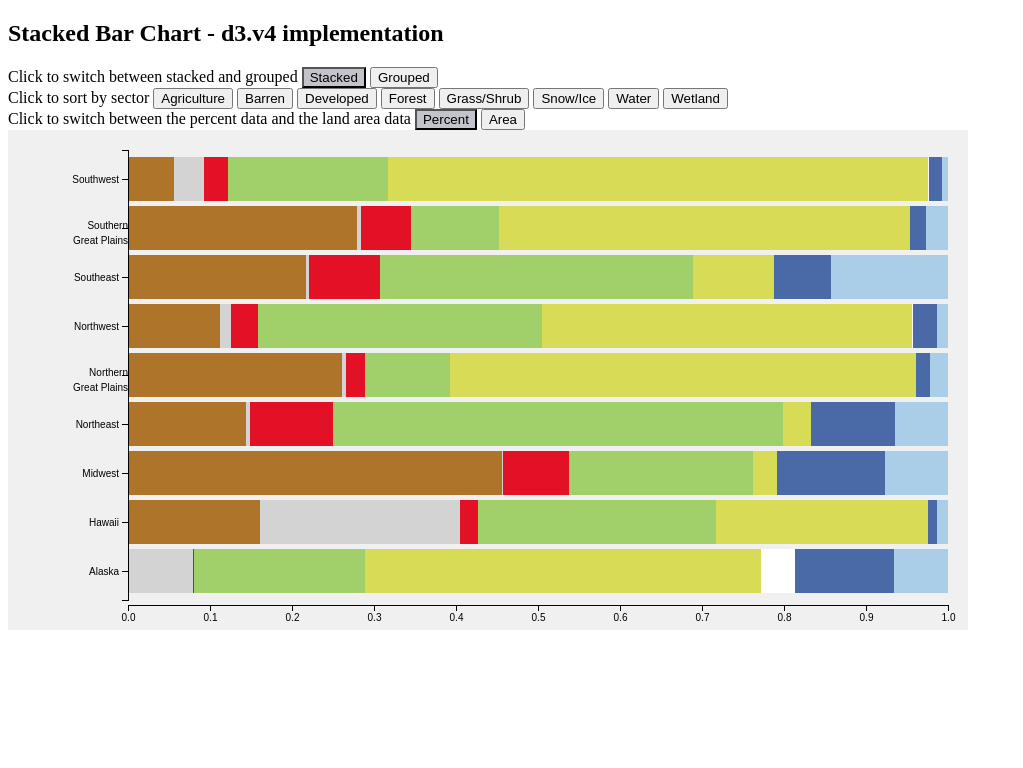
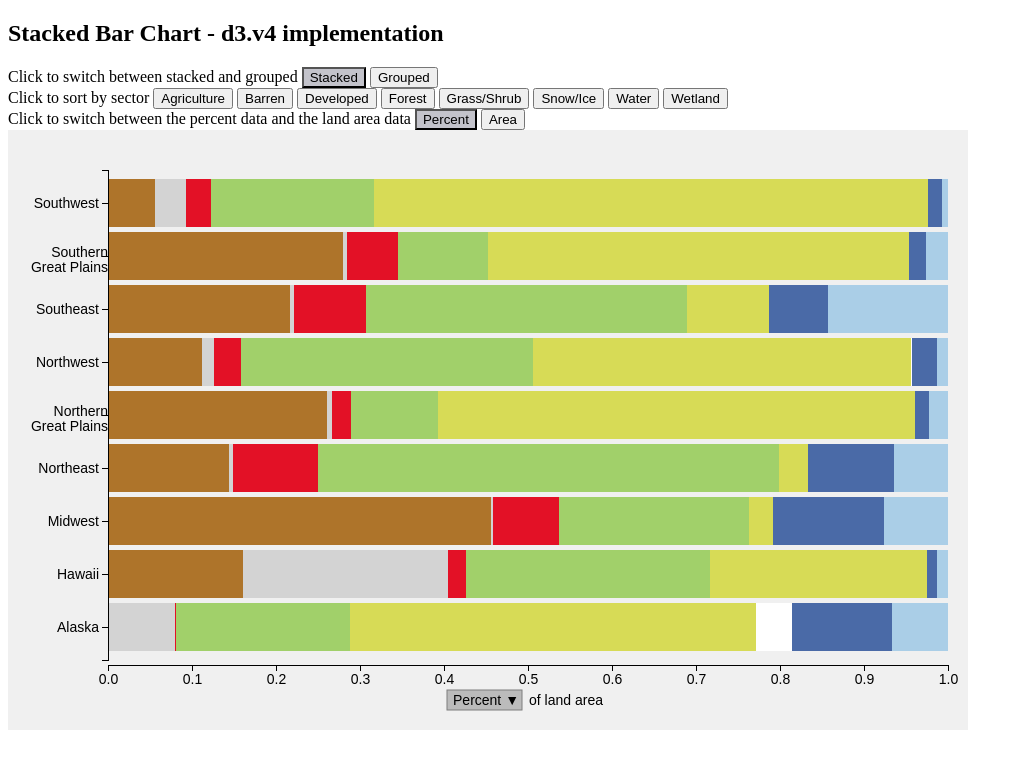
Before and after one commit to nemac/nca-interactive-graphics-2018, a plain HTML site: page interactives/5_1/index.html in a window 1280 px wide. Shown: the whole page, without its empty margins (0-1023 px from the left). Drawn offline with nearby package versions, Linux system fonts and the light colour scheme.

Commit message:
moves percent area changer to graphic

```diff
--- a/interactives/5_1/figure5_1.js
+++ b/interactives/5_1/figure5_1.js
@@ -264,10 +264,10 @@ var initStackedBarChart = {
 
         var domEle = config.element;
         var data = config.data;
-        var margin = {top: 20, right: 20, bottom: 30, left: 120};
+        var margin = {top: 40, right: 20, bottom: 70, left: 100};
 
         var width = 960 - margin.left - margin.right;
-        var height = 500 - margin.top - margin.bottom;
+        var height = 600 - margin.top - margin.bottom;
 
         var x = d3.scaleLinear().rangeRound([0, width])
             .domain([0, 1]).nice();
@@ -312,6 +312,30 @@ var initStackedBarChart = {
 
         yAxis.selectAll("text").each(splitLabels);
 
+        var xAxisTitle = xAxis.append("g")
+                .attr("class", "axis--title axis--title--x")
+            .append("text")
+                .attr("x", (width / 2))
+                .attr("y", 40);
+
+        xAxisTitle.append("tspan")
+                .attr("class", "data-type-changer")
+                .text("Percent \u25BC")
+                .on("click", triggerDataSwap);
+
+        xAxisTitle.append("tspan").text("of land area").attr("dx", 10);
+
+        xAxis.select(".axis--title--x")
+            .insert("rect", ":first-child")
+            .attr("x", 339)
+            .attr("y", 25)
+            .attr("width", 75)
+            .attr("height", 20)
+            .attr("stroke", "#333")
+            .attr("fill", "#999")
+            .attr("opacity", .6)
+            .on("click", triggerDataSwap);
+
         function triggerTransitionToGrouped() {
             if (this.classList.contains("active")) {
                 return;
@@ -348,15 +372,9 @@ var initStackedBarChart = {
         }
 
         function triggerDataSwap() {
-            if (this.classList.contains("active")) {
-                return;
-            }
-            if (document.querySelector("#data .active")) {
-                document.querySelector("#data .active").classList.remove("active");
-            }
-
-            dataType = this.getAttribute("data-for");
-            this.classList.add("active");
+            dataType = (dataType === "percent") ? "area" : "percent";
+            xAxisTitle.select(".data-type-changer")
+                .text(((dataType === "percent") ? "Percent " : "Sq/m \u00A0\u00A0") + "\u25BC")
             handleTransitions(data, barType, sector, dataType, svg, rects, x, y, xAxis, yAxis, false);
         }
 
--- a/interactives/5_1/index.html
+++ b/interactives/5_1/index.html
@@ -2,8 +2,16 @@
 <meta charset="utf-8">
 <style>
 .axis text {
-  font: 10px sans-serif;
+  font: 14px Arial;
 }
+text {
+    fill: #000;
+}
+
+.axis--title--x rect, .data-type-changer {
+    cursor: pointer;
+}
+
 .axis line,
 .axis path {
   fill: none;
```
